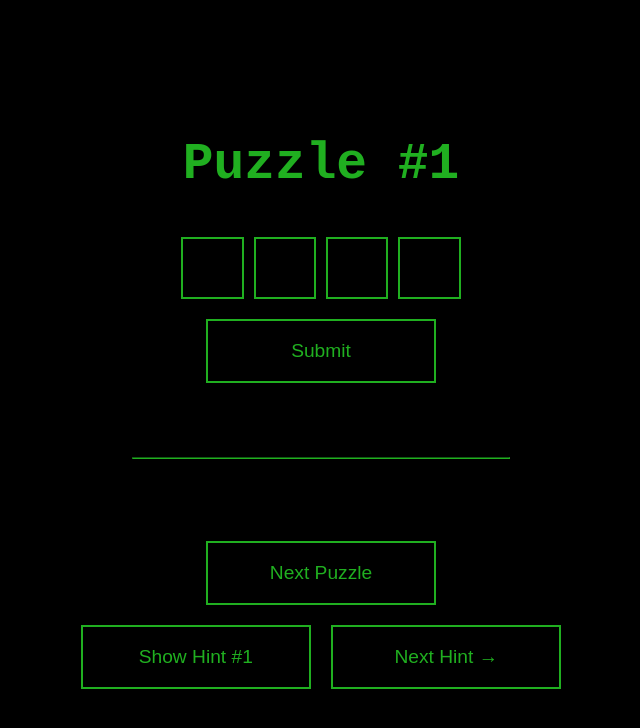
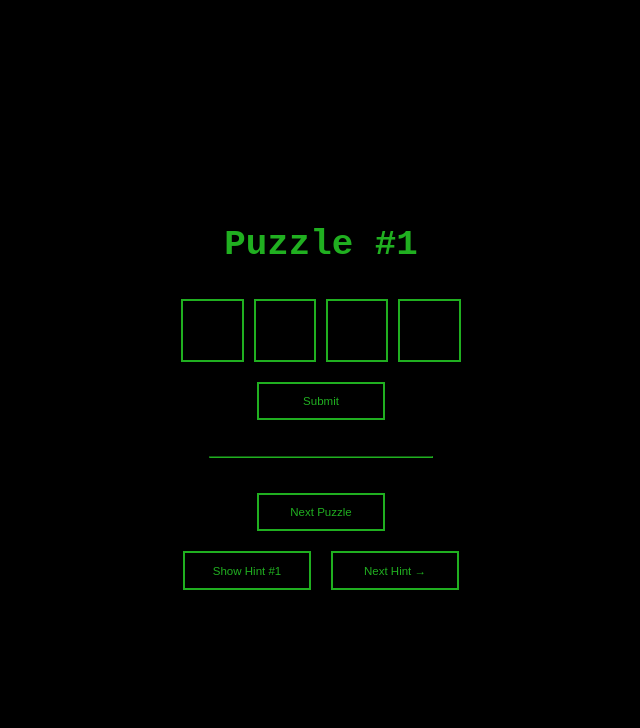
Before and after one commit to sam-carruthers99/spy-escaperoom-answer-checker, a React (Create React App) app: page /1 in a window 1280 px wide. Shown: the top 728 px of the page, without its empty margins (319-959 px from the left). Built offline with nearby package versions, Linux system fonts and the light colour scheme.

Commit message:
changing responsiveness, reordering puzzles

```diff
--- a/src/App.css
+++ b/src/App.css
@@ -53,7 +53,7 @@ input.puzzle-input {
 }
 
 .navigation {
-  margin-top: 5vw
+  /* margin-top: 5vw */
 }
 
 .hint-text {
@@ -63,7 +63,8 @@ input.puzzle-input {
 }
 
 .line-break {
-  margin-top: 5vw;
+  /* margin-top: 5vw; */
+  margin: 2vw;
   border-color: #20af20;
 }
 
@@ -82,11 +83,16 @@ input.puzzle-input {
     height: 8vw;
     font-size: 2.4vw;
     padding: 0px;
-    margin: 5px;
+    margin: 3px;
   }
   .puzzle-title {
     font-size: 8vw;
   }
+
+  .line-break {
+    margin: 5vw;
+  }
+
 }
 
 @media (min-width: 376px) and (max-width: 414px) {
@@ -101,11 +107,16 @@ input.puzzle-input {
     height: 8vw;
     font-size: 2.2vw;
     padding: 0px;
-    margin: 8px;
+    margin: 4px;
   }
   .puzzle-title {
     font-size: 8vw;
   }
+
+  .line-break {
+    margin: 5vw;
+  }
+
 }
 
 @media (min-width: 415px) and (max-width: 600px) {
@@ -116,11 +127,17 @@ input.puzzle-input {
     font-size: 2vw; /* Larger font size for better readability */
   }
   .navigation button, .hint-section button, button {
-    width: 28vw;
-    height: 9vw;
+    width: 26vw;
+    height: 8vw;
     font-size: 2vw;
     padding: 0px;
+    margin: 5px;
   }
+
+  .line-break {
+    margin: 5vw;
+  }
+
 }
 
 /* Medium screens (e.g., tablets) */
@@ -132,13 +149,13 @@ input.puzzle-input {
     margin: 4px;
   }
   .navigation button, .hint-section button, button {
-    width: 23vw;
-    height: 7vw;
-    font-size: 1.8vw;
+    width: 15vw;
+    height: 5vw;
+    font-size: 1.3vw;
     padding: 2px;
   }
   .puzzle-title {
-    font-size: 7vw;
+    font-size: 5vw;
   }
 }
 
@@ -147,17 +164,17 @@ input.puzzle-input {
   input.puzzle-input {
     width: 3vw; /* Smaller input boxes for large screens */
     height: 3vw;
-    font-size: 2vw;
+    font-size: 1.5vw;
     margin: 5px;
   }
   .navigation button, .hint-section button, button {
-    width: 18vw;
-    height: 5vw;
-    font-size: 1.5vw;
+    width: 10vw;
+    height: 3vw;
+    font-size: .9vw;
     padding: 0px;
   }
   .puzzle-title {
-    font-size: 4vw;
+    font-size: 2.8vw;
   }
 
   .line-break {
--- a/src/Puzzle.js
+++ b/src/Puzzle.js
@@ -5,12 +5,12 @@ import { useEffect } from 'react';
 const puzzleData = [
   { number: 1, solutionLength: 4, type: 'text' },
   { number: 2, solutionLength: 10, type: 'text' },
-  { number: 3, solutionLength: 3, type: 'text' },
+  { number: 3, solutionLength: 4, type: 'text' },
   { number: 4, solutionLength: 4, type: 'text' },
-  { number: 5, solutionLength: 4, type: 'text' },
+  { number: 5, solutionLength: 9, type: 'text' },
   { number: 6, solutionLength: 4, type: 'text' },
-  { number: 7, solutionLength: 7, type: 'text' },
-  { number: 8, solutionLength: 9, type: 'text' }, // Traditional input box
+  { number: 7, solutionLength: 3, type: 'text' },
+  { number: 8, solutionLength: 7, type: 'text' }, // Traditional input box
 ];
 
 const { hintsData } = require('./hints.js')
@@ -18,12 +18,12 @@ const { hintsData } = require('./hints.js')
 const puzzleSolution = {
     1: 'SAVE' ,
     2: 'NIGHTSHADE',
-    3: '495',
+    3: '2579',
     4: 'WORD',
-    5: 'HACK',
-    6: '2579' ,
-    7: 'STEALTH' ,
-    8: 'DBRBL2247'
+    5: 'DBRBL2247',
+    6: 'HACK',
+    7: '495',
+    8: 'STEALTH'
 };
 
 
--- a/src/hints.js
+++ b/src/hints.js
@@ -8,29 +8,29 @@ const hintsData = {
         'Reorder the letters in order of the numbers on the tiles to form words.',
         'Recombine the formed words on another sheet to form a final word.',
         'NIGHTSHADE'],
-    3: ['There are three sets of circles that will be used together for three translations.',
-        'The first circle type is the pattern above the letters "NHUQ". One circle has five inputs, one has six inputs, and one has seven.',
-        'Once the ricles are placed in the correct positions, tranlsate each set of four letters by following the path from left to right.',
-        '495'],
+    3: ['Find the position for each word in the strings of Cs and Vs.',
+        '"C" stand for Consonant and "V" stands for Vowel.',
+        'Pay attention only to the underlined parts of each word.',
+        '2579'],
     4: ['There are four pairs of drawings that are almost identical. Find the differences in each pair.',
         'Using the grid, find which zone that each difference is found.',
         'In the letter / number pair of each difference, the number shows the position of the letter in the word.',
         'WORD'],
-    5: ['Find the four sets of phrases that represent the two acronyms.',
+    5: ['There are seven fake ID cards. None of them are the real one, but they all have some pieces of information that are correct.',
+        'For each characteristic, find the data that is found most on the seven cards.',
+        'Once all information has been gathered, construct the ID number based on the example template.',
+        'DBRBL2247'],
+    6: ['Find the four sets of phrases that represent the two acronyms.',
         'For each phrase, one word in the acronym does not match. Fill in the letter that doesn\'t match for each one.',
         'The different paths show the translation between pairs of letters. Use the paths to translate the letters "OEUI".',
         'HACK'],
-    6: ['Find the position for each word in the strings of Cs and Vs.',
-        '"C" stand for Consonant and "V" stands for Vowel.',
-        'Pay attention only to the underlined parts of each word.',
-        '2579'],
-    7: ['The arcs on the sheet will show you the path to take, starting at the letter "s".',
+    7: ['There are three sets of circles that will be used together for three translations.',
+        'The first circle type is the pattern above the letters "NHUQ". One circle has five inputs, one has six inputs, and one has seven.',
+        'Once the ricles are placed in the correct positions, tranlsate each set of four letters by following the path from left to right.',
+        '495'],
+    8: ['The arcs on the sheet will show you the path to take, starting at the letter "s".',
         'Follow the exact path of each segment, jumping from letter to letter in order to spell out a word.',
         'STEALTH'],
-    8: ['There are seven fake ID cards. None of them are the real one, but they all have some pieces of information that are correct.',
-        'For each characteristic, find the data that is found most on the seven cards.',
-        'Once all information has been gathered, construct the ID number based on the example template.',
-        'DBRBL2247'],
 };
 
 module.exports = {hintsData}
```
